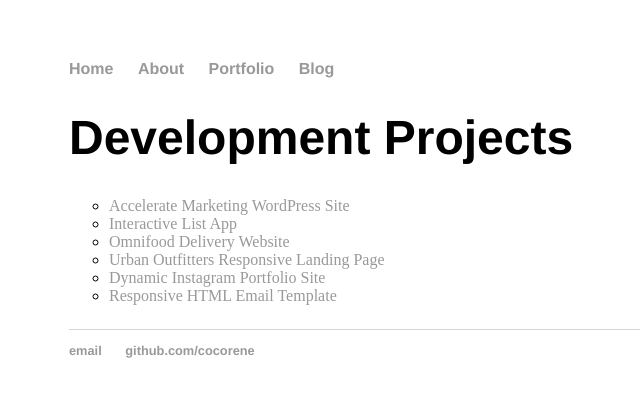
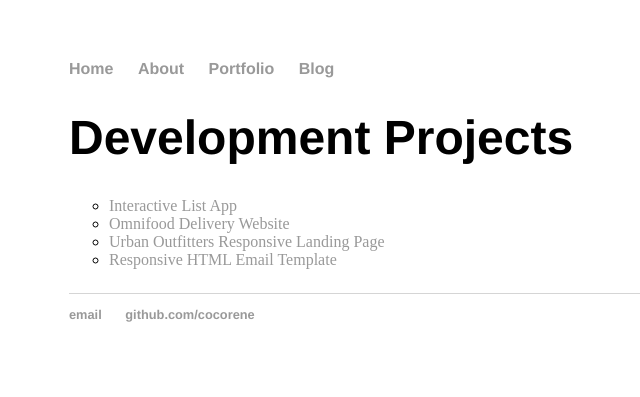
Before and after one commit to cocorene/cocorene.github.io, a Jekyll site: the page built from portfolio/index.html, in a window 1280 px wide. Shown: the top 397 px of the page, without its empty margins (123-763 px from the left). Built offline with Jekyll 4.4.1, drawn with Linux system fonts in a browser that asks for light colours.

Commit message:
Update index.html

```diff
--- a/portfolio/index.html
+++ b/portfolio/index.html
@@ -8,11 +8,9 @@ description: Information about the personal website for Chanelle White, Web Desi
     <h1>Development Projects</h1>
     <p>
       <ul style="list-style-type:circle">
-        <li><a href="http://accelerate.chanellewhite.com" target="_blank">Accelerate Marketing WordPress Site</a></li>
         <li><a href="http://cocorene.github.io/ToDoList-App/" target="_blank">Interactive List App</a></li>
         <li><a href="http://cocorene.github.io/Omnifood-Responsive-Website/" target="_blank">Omnifood Delivery Website</a></li>
         <li><a href="http://cocorene.github.io/URBN-Fall-Sale-2015" target="_blank">Urban Outfitters Responsive Landing Page</a></li>
-        <li><a href="http://cocorene.github.io/instagram-portfolio/" target="_blank">Dynamic Instagram Portfolio Site</a></li>
         <li><a href="http://cocorene.github.io/fluid-hybrid-email/" target="_blank">Responsive HTML Email Template</a></li>
       </ul>
     </p>
```
